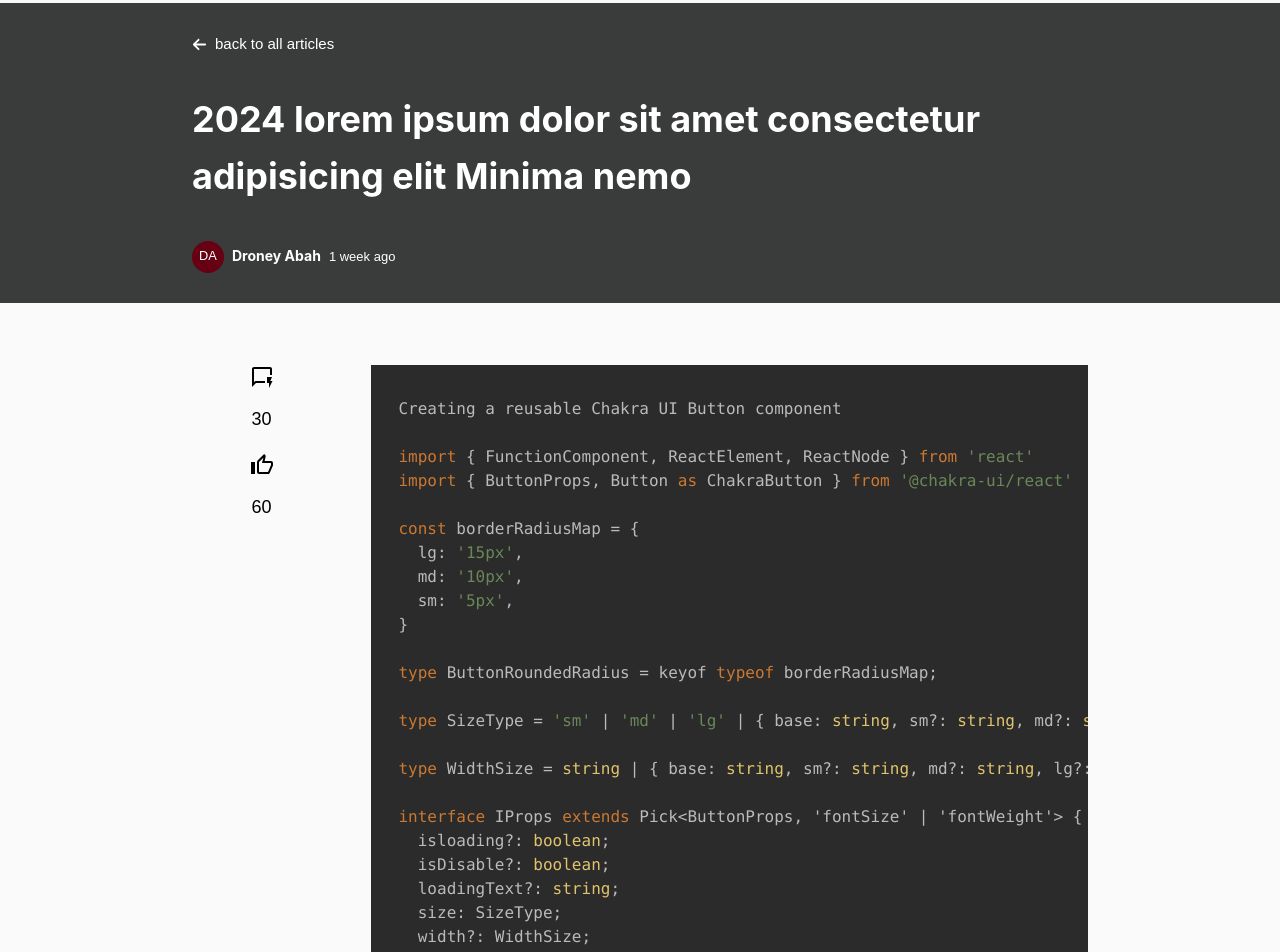
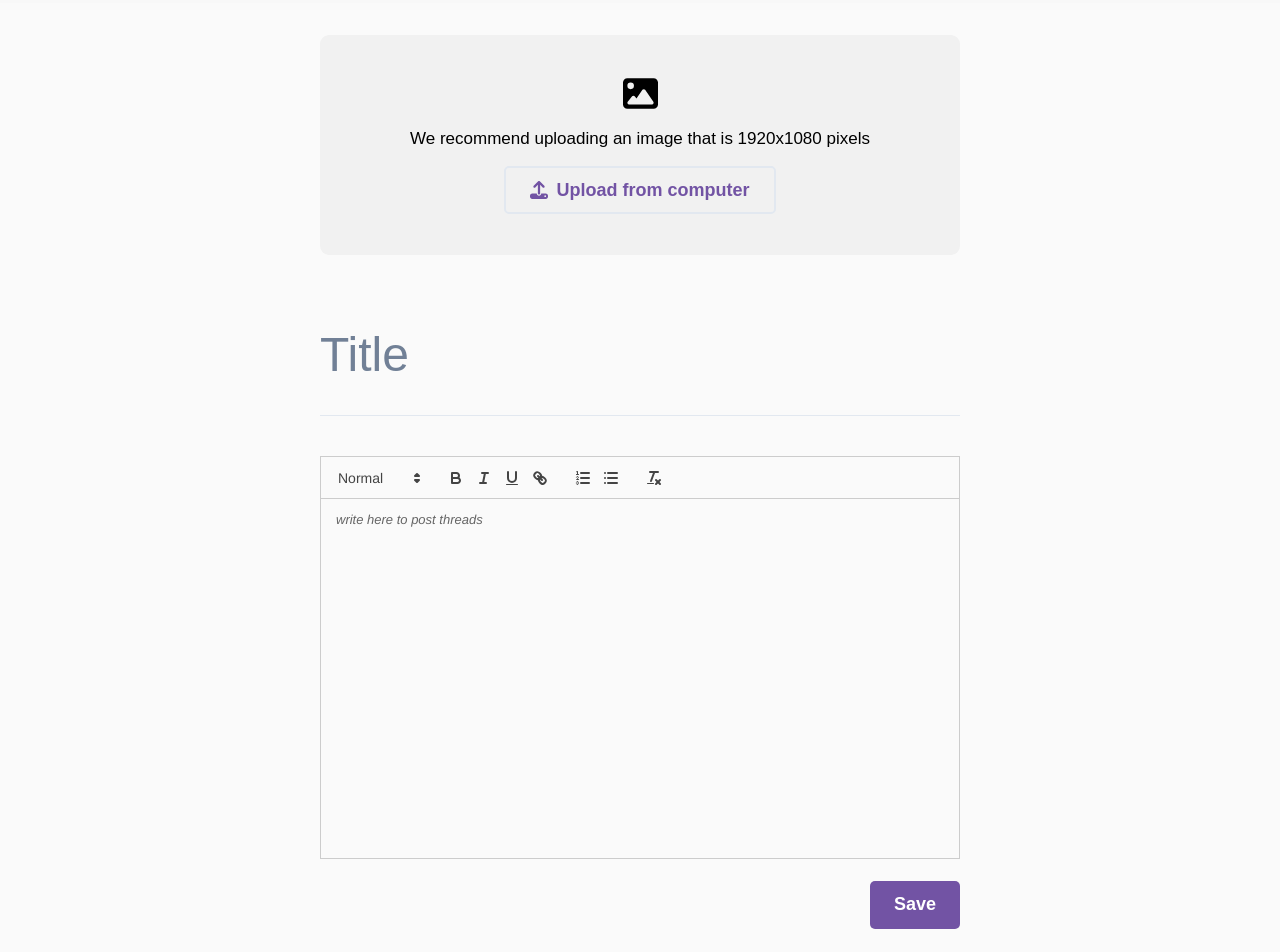
Before and after one commit to chimobi-justice/learn-hub, a React (Vite) app: page /articles/new in a window 1280 px wide. Shown: the part 80-1032 px from the top of the page. Built offline with nearby package versions, Linux system fonts and the light colour scheme.

Commit message:
create article

```diff
--- a/package.json
+++ b/package.json
@@ -15,18 +15,17 @@
     "@emotion/styled": "^11.11.5",
     "@tanstack/react-query": "^5.50.1",
     "framer-motion": "^11.2.13",
+    "highlight.js": "^11.10.0",
     "react": "^18.3.1",
     "react-dom": "^18.3.1",
     "react-icons": "^5.2.1",
     "react-markdown": "^9.0.1",
     "react-quill": "^2.0.0",
-    "react-router-dom": "^6.24.1",
-    "react-syntax-highlighter": "^15.5.0"
+    "react-router-dom": "^6.24.1"
   },
   "devDependencies": {
     "@types/react": "^18.3.3",
     "@types/react-dom": "^18.3.0",
-    "@types/react-syntax-highlighter": "^15.5.13",
     "@typescript-eslint/eslint-plugin": "^7.13.1",
     "@typescript-eslint/parser": "^7.13.1",
     "@vitejs/plugin-react": "^4.3.1",
--- a/src/App.tsx
+++ b/src/App.tsx
@@ -12,7 +12,8 @@ import ShowForum from '@pages/Forum/show'
 import CreateForum from '@pages/Forum/create'
 import NotFound from '@components/NotFound'
 import Articles from '@pages/Articles'
-import ShowSingleArticle from '@pages/Articles/show'
+import ShowArticle from '@pages/Articles/show'
+import CreateArticle from '@pages/Articles/create'
 
 import Login from '@pages/Auth/Login'
 import Register from '@pages/Auth/Register'
@@ -27,7 +28,8 @@ const routes = createBrowserRouter(
         <Route index path='/forum/new' element={<CreateForum />} />
 
         <Route index path='/articles' element={<Articles />} />
-        <Route index path='/articles/:slug' element={<ShowSingleArticle />} />
+        <Route index path='/articles/:slug' element={<ShowArticle />} />
+        <Route index path='/articles/new' element={<CreateArticle />} />
 
         <Route index path='/auth/login' element={<Login />} />
         <Route index path='/auth/register' element={<Register />} />
--- a/src/components/ArticleCard/Articles.tsx
+++ b/src/components/ArticleCard/Articles.tsx
@@ -37,18 +37,18 @@ const ArticlesCard: FunctionComponent<IProps> = ({
       <CardBody p={"0px"}>
         <Box
           display={"flex"}
+          flexDir={{base: "column", md: "row"}}
           alignItems={"center"}
           gap={2}
         >
-          <Box width={"35%"}>
+          <Box width={{ base: "100%", md: "35%"}}>
             <Image
               src={articleImg}
-              boxSize='250px'
               alt='Just'
             />
           </Box>
 
-          <Box width={"65%"}>
+          <Box width={{ base: "100%", md: "65%"}} p={"5px"}>
             <Heading
               size="lg"
               lineHeight={"1.6em"}
--- /dev/null
+++ b/src/pages/Articles/create/index.tsx
@@ -0,0 +1,99 @@
+import { useRef, useState } from 'react'
+import {
+  Box,
+  FormControl,
+  Input,
+  Text
+} from '@chakra-ui/react'
+import ReactQuill from 'react-quill'
+import 'react-quill/dist/quill.snow.css'
+import { FaUpload, FaImage } from 'react-icons/fa6'
+
+import Button from '@components/Button'
+
+const CreateArticle = () => {
+  const [value, setValue] = useState<string>('');
+  const fileInputRef = useRef<HTMLInputElement>(null);
+
+  const handleUploadClick = () => {
+    if (fileInputRef.current) {
+      fileInputRef.current.click();
+    }
+  };
+
+  return (
+    <Box width={{ base: "98%", md: "50%"}} m={"2rem auto"}>
+      <form>
+        <Box borderRadius="9px" p="10px" bg="#f1f1f1">
+          <Box
+            textAlign="center"
+            display="flex"
+            justifyContent="center"
+            alignItems="center"
+            height="200px"
+            flexDirection="column"
+          >
+            <Box mb="15px">
+              <FaImage style={{ fontSize: "35px" }} />
+            </Box>
+
+            <Text fontSize="17px" mb="15px">
+              We recommend uploading an image that is 1920x1080 pixels
+            </Text>
+
+            <Button
+              variant="outline"
+              size={{ base: "md", lg: "lg" }}
+              width={{ base: "100%", lg: "auto" }}
+              type="button"
+              fontWeight="semibold"
+              rounded="sm"
+              leftIcon={<FaUpload />}
+              onClick={handleUploadClick}
+            >
+              Upload from computer
+            </Button>
+          </Box>
+
+          <input
+            type="file"
+            ref={fileInputRef}
+            style={{ display: 'none' }}
+          />
+        </Box>
+
+
+        <FormControl my={"2.5rem"}>
+          <Input type='email' py={"60px"} size={"lg"} fontSize={"3rem"} variant='flushed' colorScheme="gray" placeholder="Title" />
+        </FormControl>
+
+        <Box height={"400px"}>
+          <ReactQuill
+            theme="snow"
+            value={value}
+            onChange={setValue}
+            className="editor-input"
+            placeholder="write here to post threads"
+          />
+
+        </Box>
+
+        <Box textAlign={"right"} my={"25px"}>
+          <Button
+            variant="solid"
+            size={{ base: "md", lg: "lg" }}
+            width={{ base: "100%", lg: "auto" }}
+            type="button"
+            fontWeight={"semibold"}
+            rounded="sm"
+          >
+            Save
+          </Button>
+        </Box>
+      </form>
+
+    </Box>
+  )
+}
+
+export default CreateArticle
--- a/src/pages/Articles/index.tsx
+++ b/src/pages/Articles/index.tsx
@@ -6,6 +6,7 @@ import {
   ArticlesCard,
   Button
 } from '@components/index'
+import { Link } from 'react-router-dom';
 
 const Articles = () => {
   const CardLatestData = [1, 2, 3];
@@ -16,7 +17,28 @@ const Articles = () => {
       width={"90%"}
       m={"4rem auto"}
     >
-      <Heading pb={"15px"} size={"xl"}>Articles</Heading>
+      <Box
+        display={"flex"}
+        justifyContent={"space-between"}
+        flexDir={{base: "column", md: "row"}}
+      >
+        <Heading pb={"15px"} size={"xl"}>Articles</Heading>
+
+        <Box mb={"15px"}>
+          <Link to="/articles/new">
+            <Button
+              variant="solid"
+              size={{ base: "md", lg: "lg" }}
+              width={{ base: "100%", lg: "auto" }}
+              type="button"
+              fontWeight={"semibold"}
+              rounded="sm"
+            >
+              Create Articles
+            </Button>
+          </Link>
+        </Box>
+      </Box>
 
       <SimpleGrid minChildWidth="300px" spacing={3}>
         {CardLatestData?.map((index) => (
--- a/src/pages/Articles/show/index.tsx
+++ b/src/pages/Articles/show/index.tsx
@@ -1,21 +1,34 @@
+// import React from 'react';
 import { Box, Stack, Text } from '@chakra-ui/react'
-import SyntaxHighlighter from 'react-syntax-highlighter'
-import { darcula } from 'react-syntax-highlighter/dist/esm/styles/hljs'
-
-
-// // import {Prism as SyntaxHighlighter} from 'react-syntax-highlighter'
-// // import {dark} from 'react-syntax-highlighter/dist/esm/styles/prism'
-
-
-// import { Prism as SyntaxHighlighter } from 'react-syntax-highlighter';
-// import { dark } from 'react-syntax-highlighter/dist/esm/styles/prism';
 import { MdOutlineQuickreply, MdOutlineThumbUp } from 'react-icons/md'
-// import Markdown from 'react-markdown'
+import Markdown from 'react-markdown'
 
 import ArticleHeroSection from '@pages/Articles/HeroSection'
 import { CodeHighlight } from '@constant/Code'
 
-const ShowSingleArticle = () => {
+// import 'highlight.js/styles/github.css';
+// import hljs from 'highlight.js';
+
+// const CodeBlock = ({ language, value }: { language: any, value: any }) => {
+//   const ref = React.useRef(null);
+
+//   React.useEffect(() => {
+//     if (ref.current) {
+//       hljs.highlightElement(ref.current);
+//     }
+//   }, [value, language]);
+
+//   return (
+//     <pre>
+//       <code ref={ref} className={`language-${language}`}>
+//         {value}
+//       </code>
+//     </pre>
+//   );
+// };
+
+
+const ShowArticle = () => {
   return (
     <Box>
       <ArticleHeroSection
@@ -62,123 +75,32 @@ const ShowSingleArticle = () => {
         </Box>
 
         <Box width={{ base: "100%", md: "80%" }}>
-          <SyntaxHighlighter style={darcula}>
-            {CodeHighlight}
-          </SyntaxHighlighter>
-          {/* <Markdown>{CodeHighlight}</Markdown> */}
           {/* <Markdown
             children={CodeHighlight}
             components={{
-              code(props) {
-                const { children, className } = props;
-                // const match = /language-(\w+)/.exec(className || '');
+              code({ node, className, children, ...props }) {
+                const match = /language-(\w+)/.exec(className || '');
+
                 return match ? (
-                  <SyntaxHighlighter
-                    style={dark}
+                  <CodeBlock
                     language={match[1]}
-                    PreTag="div"
-                    children={String(children).replace(/\n$/, '')}
+                    value={String(children).replace(/\n$/, '')}
                     {...props}
                   />
                 ) : (
-                  <code className={className}>
+                  <code className={className} {...props}>
                     {children}
                   </code>
                 );
               }
             }}
-          />*/}
+          /> */}
+
+          <Markdown>{CodeHighlight}</Markdown>
         </Box>
       </Box>
     </Box>
   )
 }
 
-export default ShowSingleArticle
-
-
-
-// import { Box, Stack, Text } from '@chakra-ui/react';
-// import { Prism as SyntaxHighlighter } from 'react-syntax-highlighter';
-// import { dark } from 'react-syntax-highlighter/dist/esm/styles/prism';
-// import { MdOutlineQuickreply, MdOutlineThumbUp } from 'react-icons/md';
-// import Markdown from 'react-markdown';
-// import ArticleHeroSection from '@pages/Articles/HeroSection';
-// import { CodeHighlight } from '@constant/Code';
-
-// const ShowSingleArticle = () => {
-//   return (
-//     <Box>
-//       <ArticleHeroSection
-//         title="2024 lorem ipsum dolor sit amet consectetur adipisicing elit Minima nemo"
-//         authorAvatar=""
-//         authorName="Droney Abah"
-//         authorUsername="droney-abah"
-//         date="1 week ago"
-//       />
-
-//       <Box
-//         width={"100%"}
-//         maxWidth={{ base: "90%", md: "80%", lg: "70%" }}
-//         m={"2em auto"}
-//         py={"30px"}
-//         display={"flex"}
-//         flexDir={{ base: "column-reverse", md: "row" }}
-//         gap={"10"}
-//       >
-//         <Box width={{ base: "100%", md: "20%" }}>
-//           <Stack
-//             spacing={5}
-//             direction={{ base: "row", md: "column" }}
-//           >
-//             <Text
-//               fontSize={{ base: "15px", md: "18px" }}
-//               display={"flex"}
-//               flexDir={{ base: "row", md: "column" }}
-//               gap={3}
-//               alignItems={"center"}
-//             >
-//               <MdOutlineQuickreply style={{ fontSize: "24px", marginBottom: "5px" }} /> 30
-//             </Text>
-//             <Text
-//               fontSize={"18px"}
-//               display={"flex"}
-//               flexDir={{ base: "row", md: "column" }}
-//               gap={3}
-//               alignItems={"center"}
-//             >
-//               <MdOutlineThumbUp style={{ fontSize: "24px", marginBottom: "5px" }} /> 60
-//             </Text>
-//           </Stack>
-//         </Box>
-
-//         <Box width={{ base: "100%", md: "80%" }}>
-//           <Markdown
-//             children={CodeHighlight}
-//             components={{
-//               code(props) {
-//                 const { children, className } = props;
-//                 const match = /language-(\w+)/.exec(className || '');
-//                 return match ? (
-//                   <SyntaxHighlighter
-//                     style={dark}
-//                     language={match[1]}
-//                     PreTag="div"
-//                     children={String(children).replace(/\n$/, '')}
-//                     {...props}
-//                   />
-//                 ) : (
-//                   <code className={className}>
-//                     {children}
-//                   </code>
-//                 );
-//               }
-//             }}
-//           />
-//         </Box>
-//       </Box>
-//     </Box>
-//   );
-// };
-
-// export default ShowSingleArticle;
+export default ShowArticle
--- a/src/pages/Forum/create/index.tsx
+++ b/src/pages/Forum/create/index.tsx
@@ -10,11 +10,10 @@ import 'react-quill/dist/quill.snow.css'
 import Button from '@components/Button'
 
 const CreateForum = () => {
-  const [value, setValue] = useState('');
+  const [value, setValue] = useState<string>('');
 
   return (
-    <Box width={"50%"} m={"2rem auto"}>
-
+    <Box width={{ base: "98%", md: "50%"}} m={"2rem auto"}>
       <form>
         <FormControl my={"2.5rem"}>
           <Input type='email' py={"60px"}  size={"lg"} fontSize={"3rem"} variant='flushed' colorScheme="gray" placeholder="Title" />
```
Also changed, not shown: 1 other file (tests, documents, lock files or other folders).
